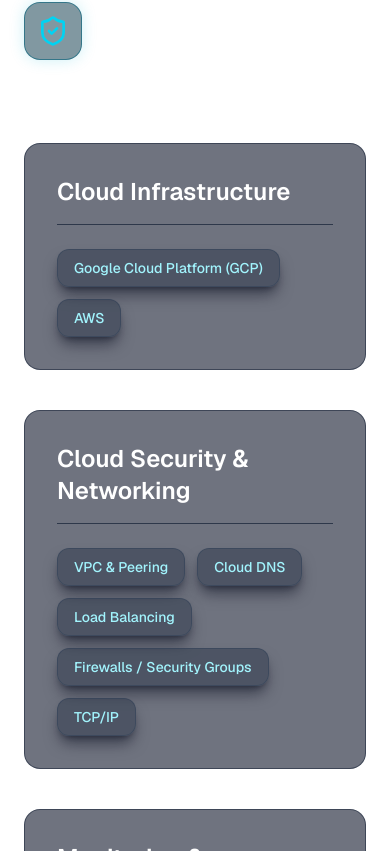
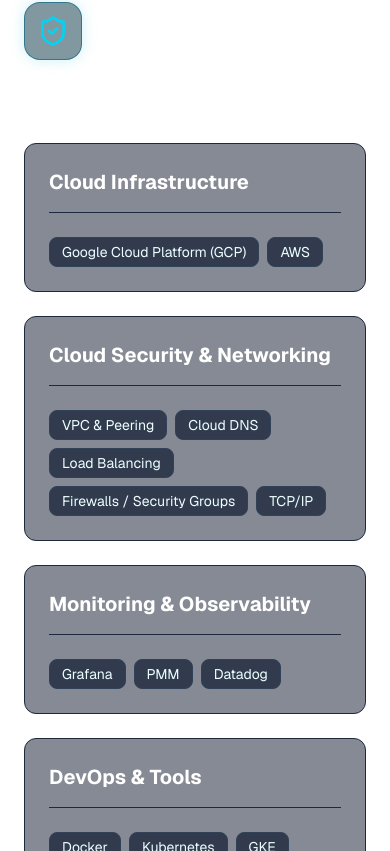
Before and after one commit to Revanth-sabretooth-02/my-cloud-portfolio, a Next.js app: page / in a window 390 px wide. Shown: the part 5993-6844 px from the top of the page. Built offline with nearby package versions, Linux system fonts and the light colour scheme.

Commit message:
Fixed missing closing div tag

```diff
--- a/app/page.tsx
+++ b/app/page.tsx
@@ -420,36 +420,33 @@ export default function Portfolio() {
             </div>
         </motion.div>
 
-        <div className="grid grid-cols-1 md:grid-cols-2 lg:grid-cols-3 gap-10">
-          {skills.map((skillGroup, idx) => (
-            <Card key={idx} className="flex flex-col h-full !p-8">
-              <h3 className="text-2xl font-semibold text-white mb-6 border-b border-slate-800/80 pb-4">{skillGroup.category}</h3>
-              <div className="flex flex-wrap gap-3 mt-auto">
-                {skillGroup.items.map((skill, i) => (
-                  <motion.span
-                    key={skill}
-                    initial={{ opacity: 0, scale: 0.8 }}
-                    whileInView={{ opacity: 1, scale: 1 }}
-                    transition={{ delay: idx * 0.1 + i * 0.05, type: "spring" }}
-                    viewport={{ once: true }}
-                    className="px-4 py-2 bg-slate-800/40 text-cyan-200 text-sm font-medium rounded-xl border border-slate-700/50 hover:bg-cyan-900/30 hover:border-cyan-400/50 transition-all cursor-default shadow-lg shadow-slate-950/50"
-                  >
-                    {skill}
-                  </motion.span>
-                ))}
-              </div>
-            </Card>
-          ))}
-        </div>
-      </Section>
 
-      {/* Languages Section - Removed specific mt-40, relying on Section mb-32 */}
-      <Section id="languages" className="max-w-5xl mx-auto">
+          <div className="grid grid-cols-1 md:grid-cols-2 lg:grid-cols-3 gap-6">
+  {skills.map((skillGroup, index) => (
+    <div
+      key={index}
+      className="bg-slate-900/50 border border-slate-800 p-6 rounded-xl flex flex-col gap-4 backdrop-blur-sm"
+    >
+      <h3 className="text-xl font-bold text-white">{skillGroup.category}</h3>
+      <div className="w-full h-px bg-slate-800" />
+      <div className="flex flex-wrap gap-2 mt-2">
+        {skillGroup.items.map((item, i) => (
+          <span
+            key={i}
+            className="px-3 py-1 bg-slate-800/80 text-cyan-50 text-sm rounded-lg border border-slate-700"
+          >
+            {item}
+          </span>
+        ))}
+      </div>
+    </div>
+  ))}
+</div>
         <motion.div variants={itemVariants}>
             <div className="flex items-center gap-4 mb-16">
             <div className="p-3 bg-cyan-950/50 rounded-2xl border border-cyan-800/60 shadow-[0_0_15px_rgba(6,182,212,0.2)]"><Code2 className="text-cyan-400" size={32} /></div>
             <h2 className="text-5xl font-bold text-white">Languages</h2>
-            </div>
+      </div>
         </motion.div>
 
         <div className="grid grid-cols-1 md:grid-cols-2 gap-8">
```
